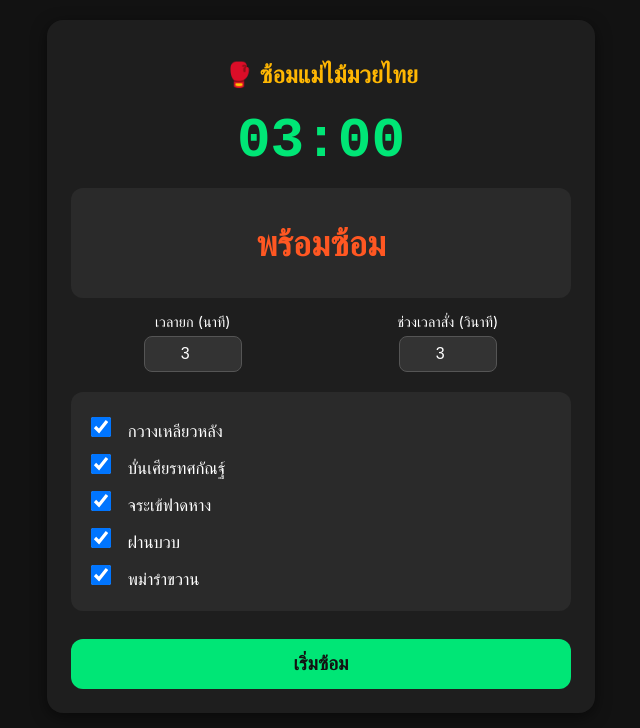
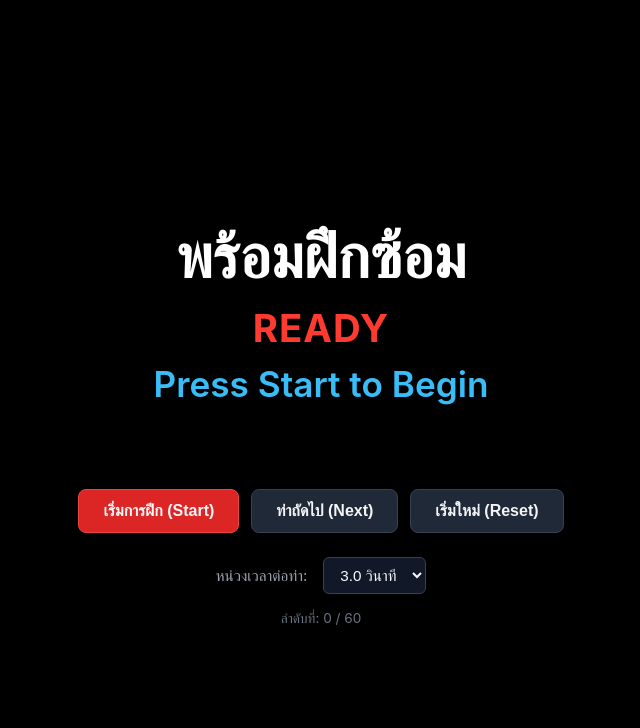
Before and after one commit to baanchangthai/Muaychaiya, a plain HTML site: page index.html in a window 1280 px wide. Shown: the whole page, without its empty margins (319-959 px from the left). Drawn offline with Linux system fonts and the light colour scheme.

Commit message:
Update index.html

```diff
--- a/index.html
+++ b/index.html
@@ -3,269 +3,245 @@
 <head>
   <meta charset="UTF-8">
   <meta name="viewport" content="width=device-width, initial-scale=1.0">
-  <title>ระบบสั่งคำสั่งซ้อมมวย (Muay Drill Caller)</title>
+  <title>ฝึกซ้อมลูกไม้มวยไชยา ระดับต้น</title>
   <style>
+    * { box-sizing: border-box; margin: 0; padding: 0; }
     body {
-      font-family: -apple-system, BlinkMacSystemFont, "Segoe UI", Roboto, sans-serif;
-      background-color: #121212;
-      color: #FFFFFF;
+      background-color: #000000;
+      color: #ffffff;
+      font-family: 'Kanit', 'Sarabun', -apple-system, BlinkMacSystemFont, sans-serif;
+      display: flex;
+      flex-direction: column;
+      justify-content: center;
+      align-items: center;
+      min-height: 100vh;
       text-align: center;
-      padding: 20px;
-      margin: 0;
+      padding: 24px;
     }
-    .container {
-      max-width: 500px;
-      margin: auto;
-      background: #1E1E1E;
-      padding: 24px;
-      border-radius: 16px;
-      box-shadow: 0 4px 15px rgba(0,0,0,0.5);
+    .card {
+      display: flex;
+      flex-direction: column;
+      justify-content: center;
+      min-height: 280px;
+      margin-bottom: 36px;
     }
-    h1 {
-      font-size: 1.5rem;
-      margin-bottom: 20px;
-      color: #FFB703;
+    .th-text {
+      font-size: clamp(2rem, 5.5vw, 3.8rem);
+      font-weight: 700;
+      color: #ffffff;
+      margin-bottom: 12px;
+      line-height: 1.2;
     }
-    .timer-display {
-      font-size: 3.5rem;
-      font-weight: bold;
-      font-family: monospace;
-      color: #00E676;
-      margin: 10px 0;
+    .phonetic-text {
+      font-size: clamp(1.3rem, 3.8vw, 2.4rem);
+      font-weight: 700;
+      color: #ff3b30;
+      letter-spacing: 1px;
+      margin-bottom: 12px;
+      line-height: 1.2;
+      text-transform: uppercase;
     }
-    .command-display {
-      font-size: 2.2rem;
-      font-weight: bold;
-      min-height: 90px;
-      display: flex;
-      align-items: center;
-      justify-content: center;
-      color: #FF5722;
-      background: #2A2A2A;
-      border-radius: 12px;
-      margin: 15px 0;
-      padding: 10px;
+    .en-text {
+      font-size: clamp(1.2rem, 3.4vw, 2.2rem);
+      font-weight: 600;
+      color: #38bdf8;
+      line-height: 1.2;
     }
     .controls {
       display: flex;
-      justify-content: space-around;
-      margin-bottom: 20px;
-      gap: 10px;
+      flex-wrap: wrap;
+      justify-content: center;
+      gap: 12px;
+      margin-bottom: 24px;
     }
-    .controls div {
-      display: flex;
-      flex-direction: column;
-      align-items: center;
-      font-size: 0.9rem;
+    button {
+      background-color: #1f2937;
+      color: #f3f4f6;
+      border: 1px solid #374151;
+      padding: 12px 24px;
+      font-size: 1rem;
+      font-weight: 600;
+      border-radius: 8px;
+      cursor: pointer;
+      transition: all 0.2s ease;
     }
-    input[type="number"] {
-      background: #333;
-      color: #FFF;
-      border: 1px solid #555;
-      padding: 8px;
-      border-radius: 8px;
-      margin-top: 5px;
-      font-size: 1rem;
-      text-align: center;
-      width: 80px;
+    button:hover {
+      background-color: #374151;
+      border-color: #4b5563;
     }
-    .technique-list {
-      text-align: left;
-      background: #2A2A2A;
-      padding: 12px 16px;
-      border-radius: 12px;
-      margin-bottom: 20px;
-      max-height: 220px;
-      overflow-y: auto;
+    button.primary {
+      background-color: #dc2626;
+      border-color: #ef4444;
     }
-    .technique-item {
-      margin: 10px 0;
-      font-size: 1.05rem;
+    button.primary:hover {
+      background-color: #b91c1c;
+    }
+    .settings {
       display: flex;
       align-items: center;
+      gap: 16px;
+      font-size: 0.95rem;
+      color: #9ca3af;
     }
-    .technique-item input {
-      margin-right: 12px;
-      width: 20px;
-      height: 20px;
+    select {
+      background-color: #111827;
+      color: #f9fafb;
+      border: 1px solid #374151;
+      padding: 8px 12px;
+      border-radius: 6px;
+      font-size: 0.95rem;
     }
-    .btn {
-      width: 100%;
-      padding: 14px;
-      font-size: 1.2rem;
-      font-weight: bold;
-      border: none;
-      border-radius: 12px;
-      cursor: pointer;
-      margin-top: 8px;
-    }
-    .btn-start {
-      background-color: #00E676;
-      color: #121212;
-    }
-    .btn-stop {
-      background-color: #E53935;
-      color: #FFFFFF;
+    .status-badge {
+      margin-top: 16px;
+      font-size: 0.85rem;
+      color: #6b7280;
     }
   </style>
 </head>
 <body>
 
-<div class="container">
-  <h1>🥊 ซ้อมแม่ไม้มวยไทย</h1>
-
-  <div class="timer-display" id="timer">03:00</div>
-  <div class="command-display" id="commandBox">พร้อมซ้อม</div>
+  <div class="card">
+    <div class="th-text" id="thaiDisplay">พร้อมฝึกซ้อม</div>
+    <div class="phonetic-text" id="phoneticDisplay">READY</div>
+    <div class="en-text" id="englishDisplay">Press Start to Begin</div>
+  </div>
 
   <div class="controls">
-    <div>
-      <label>เวลายก (นาที)</label>
-      <input type="number" id="roundTime" value="3" min="1" max="10">
-    </div>
-    <div>
-      <label>ช่วงเวลาสั่ง (วินาที)</label>
-      <input type="number" id="intervalTime" value="3" min="1" max="10">
-    </div>
+    <button class="primary" id="btnToggle" onclick="toggleTraining()">เริ่มการฝึก (Start)</button>
+    <button onclick="nextMove()">ท่าถัดไป (Next)</button>
+    <button onclick="resetTraining()">เริ่มใหม่ (Reset)</button>
   </div>
 
-  <div class="technique-list" id="techniqueList">
-    <div class="technique-item"><label><input type="checkbox" value="กวางเหลียวหลัง" checked> กวางเหลียวหลัง</label></div>
-    <div class="technique-item"><label><input type="checkbox" value="บั่นเศียรทศกัณฐ์" checked> บั่นเศียรทศกัณฐ์</label></div>
-    <div class="technique-item"><label><input type="checkbox" value="จระเข้ฟาดหาง" checked> จระเข้ฟาดหาง</label></div>
-    <div class="technique-item"><label><input type="checkbox" value="ฝานบวบ" checked> ฝานบวบ</label></div>
-    <div class="technique-item"><label><input type="checkbox" value="พม่ารำขวาน" checked> พม่ารำขวาน</label></div>
+  <div class="settings">
+    <label for="intervalSelect">หน่วงเวลาต่อท่า:</label>
+    <select id="intervalSelect" onchange="updateInterval()">
+      <option value="2500">2.5 วินาที</option>
+      <option value="3000" selected>3.0 วินาที</option>
+      <option value="4000">4.0 วินาที</option>
+      <option value="5000">5.0 วินาที</option>
+    </select>
   </div>
 
-  <button class="btn btn-start" id="startBtn" onclick="startDrill()">เริ่มซ้อม</button>
-  <button class="btn btn-stop" id="stopBtn" onclick="stopDrill()" style="display:none;">หยุด</button>
-</div>
+  <div class="status-badge" id="stepCounter">ลำดับที่: 0 / 60</div>
 
-<script>
-  let timerInterval = null;
-  let commandInterval = null;
-  let remainingSeconds = 0;
-  let isRunning = false;
+  <script>
+    // ชุดข้อมูลลำดับคำสั่งตามโครงสร้างวิดีโอลูกไม้ระดับต้น
+    const playlist = [
+      { th: "จดมวยเหลี่ยมซ้าย", pho: "JROD MUAY LIAM-SYE", en: "ASSUME LEFT GUARD" },
+      { th: "ห้ามทัพด้วยเข่า", pho: "HAHM-TUP DUAYKOW", en: "STOP THE ARMY With KNEE" },
+      { th: "จดมวยเหลี่ยมขวา", pho: "JROD MUAY LIAM-KWAH", en: "ASSUME RIGHT GUARD" },
+      { th: "ห้ามทัพด้วยเข่า", pho: "HAHM-TUP DUAYKOW", en: "STOP THE ARMY With KNEE" },
+      { th: "จดมวยเหลี่ยมซ้าย", pho: "JROD MUAY LIAM-SYE", en: "ASSUME LEFT GUARD" },
+      { th: "ห้ามทัพด้วยเข่าสลับเหลี่ยม", pho: "HAHM-TUP DUAYKOW S'LUB-LIEAM", en: "STOP THE ARMY With KNEE via Alternate Angles" },
+      { th: "จดมวยเหลี่ยมขวา", pho: "JROD MUAY LIAM-KWAH", en: "ASSUME RIGHT GUARD" },
+      { th: "ห้ามทัพด้วยเข่าสลับเหลี่ยม", pho: "HAHM-TUP DUAYKOW S'LUB-LIEAM", en: "STOP THE ARMY With KNEE via Alternate Angles" },
+      { th: "จดมวยเหลี่ยมซ้าย", pho: "JROD MUAY LIAM-SYE", en: "ASSUME LEFT GUARD" },
+      { th: "ปักลูกทอย", pho: "BPAHK_LOOG-TAWY", en: "Impale The Stake" },
+      { th: "จดมวยเหลี่ยมขวา", pho: "JROD MUAY LIAM-KWAH", en: "ASSUME RIGHT GUARD" },
+      { th: "ปักลูกทอย", pho: "BPAHK_LOOG-TAWY", en: "Impale The Stake" },
+      { th: "จดมวยเหลี่ยมซ้าย", pho: "JROD MUAY LIAM-SYE", en: "ASSUME LEFT GUARD" },
+      { th: "ปักษาแหวกรัง", pho: "BPUK-SAH_WAAG_RUNG", en: "Bird Peeps Into The Nest" },
+      { th: "จดมวยเหลี่ยมขวา", pho: "JROD MUAY LIAM-KWAH", en: "ASSUME RIGHT GUARD" },
+      { th: "ปักษาแหวกรัง", pho: "BPUK-SAH_WAAG_RUNG", en: "Bird Peeps Into The Nest" },
+      { th: "จดมวยเหลี่ยมซ้าย", pho: "JROD MUAY LIAM-SYE", en: "ASSUME LEFT GUARD" },
+      { th: "ห้ามทัพด้วยถีบ", pho: "HAHM_TUP-DUAY-TEEB", en: "Stop The Army With Push Kick" },
+      { th: "จดมวยเหลี่ยมขวา", pho: "JROD MUAY LIAM-KWAH", en: "ASSUME RIGHT GUARD" },
+      { th: "ห้ามทัพด้วยถีบ", pho: "HAHM_TUP-DUAY-TEEB", en: "Stop The Army With Push Kick" },
+      { th: "จดมวยเหลี่ยมซ้าย", pho: "JROD MUAY LIAM-SYE", en: "ASSUME LEFT GUARD" },
+      { th: "สลับฟันปลา", pho: "S'LUB-FUN-BPLAH", en: "Zigzag" },
+      { th: "จดมวยเหลี่ยมขวา", pho: "JROD MUAY LIAM-KWAH", en: "ASSUME RIGHT GUARD" },
+      { th: "สลับฟันปลา", pho: "S'LUB-FUN-BPLAH", en: "Zigzag" },
+      { th: "จดมวยเหลี่ยมซ้าย", pho: "JROD MUAY LIAM-SYE", en: "ASSUME LEFT GUARD" },
+      { th: "ห้ามทัพด้วยฝ่ามือ", pho: "HAHM_TUP-DUAY_FAH-MEUX", en: "Stop The Army with Palm" },
+      { th: "จดมวยเหลี่ยมขวา", pho: "JROD MUAY LIAM-KWAH", en: "ASSUME RIGHT GUARD" },
+      { th: "ห้ามทัพด้วยฝ่ามือ", pho: "HAHM_TUP-DUAY_FAH-MEUX", en: "Stop The Army with Palm" }
+    ];
 
-  let narisVoice = null;
+    let currentIndex = -1;
+    let timer = null;
+    let isRunning = false;
+    let stepDelay = 3000;
 
-  // ฟังก์ชันค้นหาเสียง "นริศ" (Naris) ของระบบ
-  function findNarisVoice() {
-    if ('speechSynthesis' in window) {
-      const voices = window.speechSynthesis.getVoices();
-      // ค้นหาเสียงชื่อ Naris หรือเสียงไทย
-      narisVoice = voices.find(v => (v.name.includes('Naris') || v.name.includes('นริศ')) && (v.lang.includes('th') || v.lang.includes('TH')));
+    // ระบบสังเคราะห์เสียงจำลอง TTS โทนกระชับ ชัดเจน
+    function speakText(text) {
+      if (!('speechSynthesis' in window)) return;
+      window.speechSynthesis.cancel();
 
-      // ถ้าไม่มีเสียงนริศ ให้ใช้เสียงไทยทั่วไปสำรอง
-      if (!narisVoice) {
-        narisVoice = voices.find(v => v.lang.includes('th') || v.lang.includes('TH'));
-      }
-    }
-  }
-
-  if ('speechSynthesis' in window) {
-    findNarisVoice();
-    window.speechSynthesis.onvoiceschanged = findNarisVoice;
-  }
-
-  function playCommand(text) {
-    if ('speechSynthesis' in window) {
       const utterance = new SpeechSynthesisUtterance(text);
       utterance.lang = 'th-TH';
-      utterance.rate = 1.0;
+      utterance.rate = 1.0;  // ความเร็วปกติ ชัดถ้อยชัดคำ
+      utterance.pitch = 0.9; // ปรับโทนทุ้มเล็กน้อยให้ใกล้เคียงเสียงต้นฉบับ
 
-      if (!narisVoice) {
-        findNarisVoice();
-      }
-      if (narisVoice) {
-        utterance.voice = narisVoice;
-      }
+      const voices = window.speechSynthesis.getVoices();
+      const thaiVoice = voices.find(v => v.lang.includes('th'));
+      if (thaiVoice) utterance.voice = thaiVoice;
 
       window.speechSynthesis.speak(utterance);
     }
-  }
 
-  function triggerNextCommand() {
-    const checkboxes = document.querySelectorAll('#techniqueList input[type="checkbox"]:checked');
-    const selectedTechniques = Array.from(checkboxes).map(cb => cb.value);
+    function renderCurrentStep() {
+      const item = playlist[currentIndex];
+      document.getElementById('thaiDisplay').innerText = item.th;
+      document.getElementById('phoneticDisplay').innerText = item.pho;
+      document.getElementById('englishDisplay').innerText = item.en;
+      document.getElementById('stepCounter').innerText = `ลำดับที่: ${currentIndex + 1} / ${playlist.length}`;
 
-    if (selectedTechniques.length === 0) return;
-
-    const randomIndex = Math.floor(Math.random() * selectedTechniques.length);
-    const command = selectedTechniques[randomIndex];
-
-    document.getElementById('commandBox').innerText = command;
-    playCommand(command);
-  }
-
-  function startDrill() {
-    if (isRunning) return;
-
-    // ปลดล็อกระบบเสียงสำหรับ Safari iOS
-    if ('speechSynthesis' in window) {
-      window.speechSynthesis.cancel();
-      const unlock = new SpeechSynthesisUtterance('');
-      unlock.lang = 'th-TH';
-      window.speechSynthesis.speak(unlock);
+      speakText(item.th);
     }
 
-    const roundMinutes = parseInt(document.getElementById('roundTime').value) || 3;
-    const intervalSec = parseInt(document.getElementById('intervalTime').value) || 3;
+    function nextMove() {
+      currentIndex = (currentIndex + 1) % playlist.length;
+      renderCurrentStep();
+    }
 
-    remainingSeconds = roundMinutes * 60;
-    isRunning = true;
+    function toggleTraining() {
+      const btn = document.getElementById('btnToggle');
+      if (isRunning) {
+        clearInterval(timer);
+        timer = null;
+        isRunning = false;
+        btn.innerText = "ฝึกต่อ (Resume)";
+        btn.style.backgroundColor = "#16a34a";
+        btn.style.borderColor = "#22c55e";
+        if ('speechSynthesis' in window) window.speechSynthesis.cancel();
+      } else {
+        isRunning = true;
+        btn.innerText = "หยุดชั่วคราว (Pause)";
+        btn.style.backgroundColor = "#dc2626";
+        btn.style.borderColor = "#ef4444";
+        nextMove();
+        timer = setInterval(nextMove, stepDelay);
+      }
+    }
 
-    document.getElementById('startBtn').style.display = 'none';
-    document.getElementById('stopBtn').style.display = 'block';
+    function resetTraining() {
+      if (timer) clearInterval(timer);
+      timer = null;
+      isRunning = false;
+      currentIndex = -1;
+      if ('speechSynthesis' in window) window.speechSynthesis.cancel();
 
-    document.getElementById('commandBox').innerText = "เริ่มซ้อม!";
-    playCommand("เริ่มซ้อม");
-    updateTimerDisplay();
+      document.getElementById('btnToggle').innerText = "เริ่มการฝึก (Start)";
+      document.getElementById('btnToggle').style.backgroundColor = "#dc2626";
+      document.getElementById('btnToggle').style.borderColor = "#ef4444";
+      document.getElementById('thaiDisplay').innerText = "พร้อมฝึกซ้อม";
+      document.getElementById('phoneticDisplay').innerText = "READY";
+      document.getElementById('englishDisplay').innerText = "Press Start to Begin";
+      document.getElementById('stepCounter').innerText = `ลำดับที่: 0 / ${playlist.length}`;
+    }
 
-    setTimeout(() => {
-      if (isRunning) triggerNextCommand();
-    }, 1200);
+    function updateInterval() {
+      stepDelay = parseInt(document.getElementById('intervalSelect').value, 10);
+      if (isRunning) {
+        clearInterval(timer);
+        timer = setInterval(nextMove, stepDelay);
+      }
+    }
 
-    timerInterval = setInterval(() => {
-      remainingSeconds--;
-      updateTimerDisplay();
-
-      if (remainingSeconds <= 0) {
-        endRound();
-      }
-    }, 1000);
-
-    commandInterval = setInterval(() => {
-      if (remainingSeconds > 0 && isRunning) {
-        triggerNextCommand();
-      }
-    }, intervalSec * 1000);
-  }
-
-  function endRound() {
-    stopDrill();
-    document.getElementById('commandBox').innerText = "หมดเวลา!";
-    playCommand("หมดเวลา");
-  }
-
-  function stopDrill() {
-    clearInterval(timerInterval);
-    clearInterval(commandInterval);
-    isRunning = false;
-
-    document.getElementById('startBtn').style.display = 'block';
-    document.getElementById('stopBtn').style.display = 'none';
-
+    // โหลด Voice list ล่วงหน้าสำหรับเบราว์เซอร์ Chrome/Safari
     if ('speechSynthesis' in window) {
-      window.speechSynthesis.cancel();
+      window.speechSynthesis.onvoiceschanged = () => window.speechSynthesis.getVoices();
     }
-  }
-
-  function updateTimerDisplay() {
-    const mins = Math.floor(remainingSeconds / 60);
-    const secs = remainingSeconds % 60;
-    document.getElementById('timer').innerText =
-      `${String(mins).padStart(2, '0')}:${String(secs).padStart(2, '0')}`;
-  }
-</script>
+  </script>
 </body>
 </html>
```
